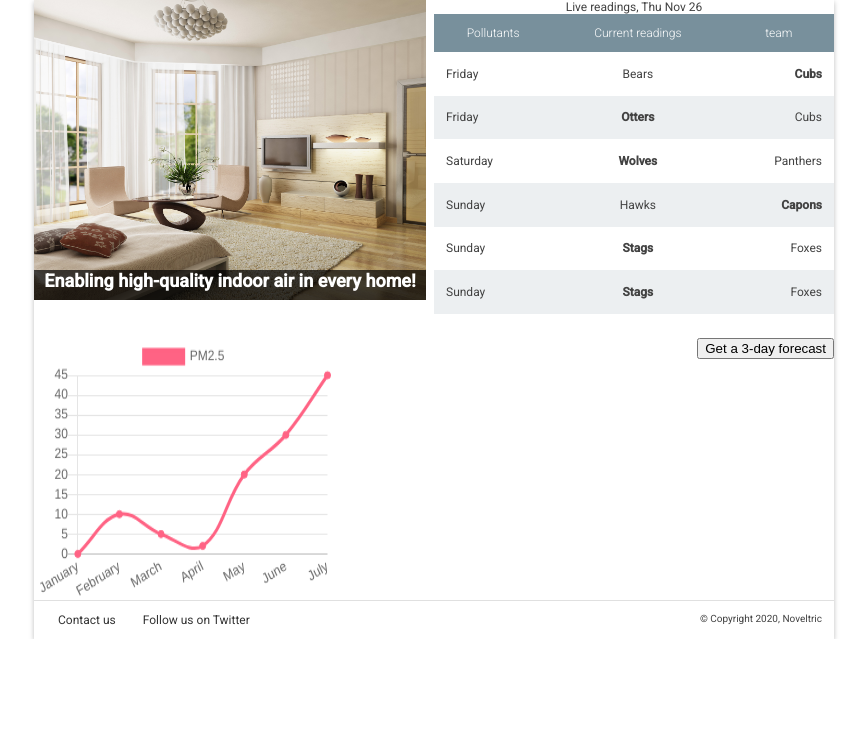
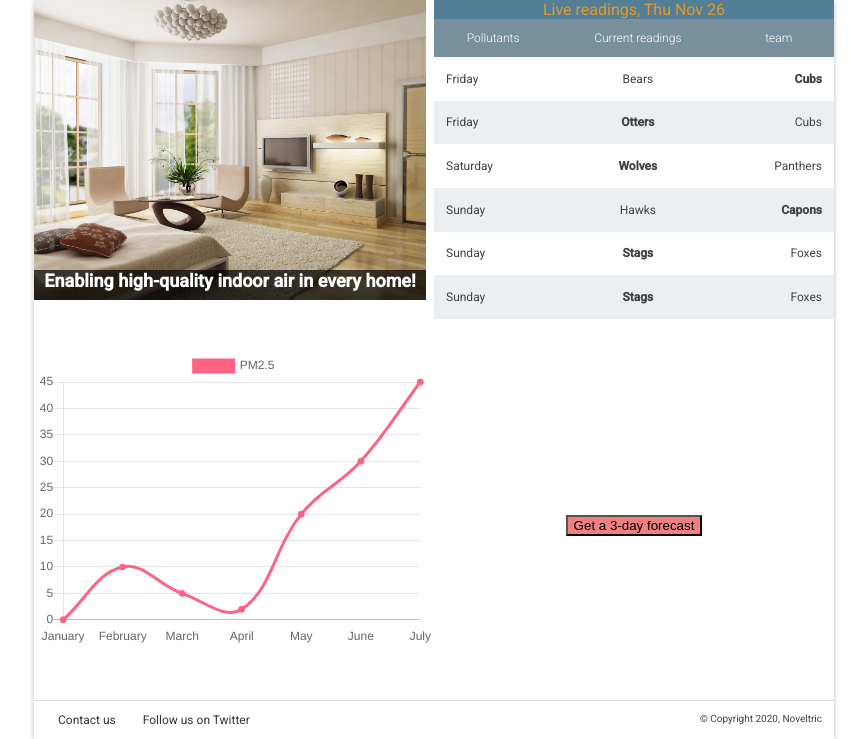
Before and after one commit to kbakande/IAQ, a PHP site: page /healthy-airVer2.html in a window 1280 px wide. Shown: the part 204-943 px from the top of the page, without its empty margins (206-1073 px from the left). Before the commit the page ends 843 px from the top, so only its background shows below. Run offline with PHP 8.4, Linux system fonts and the light colour scheme; some libraries are stand-ins or nearby versions.

Commit message:
added table styling

```diff
--- a/healthy-air_API/frontend/healthy-airVer2.css
+++ b/healthy-air_API/frontend/healthy-airVer2.css
@@ -80,13 +80,6 @@ body, html {
    * Top Level Navigation
    *
    */
-  .content{
-    display: flex;
-    flex-flow: row wrap;
-    justify-content: space-between;
-    min-height: 600px;
-  }
-
   .nav {
     width: 800px;
     margin-left: auto;
@@ -138,7 +131,12 @@ body, html {
    * Content
    *
    */
-
+   .content{
+    display: flex;
+    flex-flow: row wrap;
+    justify-content: space-between;
+    min-height: 700px;
+  }
 
   /*
    *
@@ -175,7 +173,7 @@ body, html {
    *
    */
 
-  .top-news {
+  .chart {
     width: 400px;
     height: 300px;
   }
@@ -185,6 +183,16 @@ body, html {
       height: 100%;
   }
 
+  .predict{
+      display: block;
+      margin: auto;
+      width: 50%;
+  }
+  #predict{
+      display: block;
+      margin: auto;
+      background-color: lightcoral;
+  }
   /* .investigate{
 
   } */
@@ -207,6 +215,13 @@ body, html {
     height: 300px;
     float: right;
     padding-top: 0em;
+  }
+
+  #caption{
+    background-color: #527f96;
+    color: rgb(226, 153, 43);
+    font-size: 16px;
+
   }
 
   .scores__table {
```
